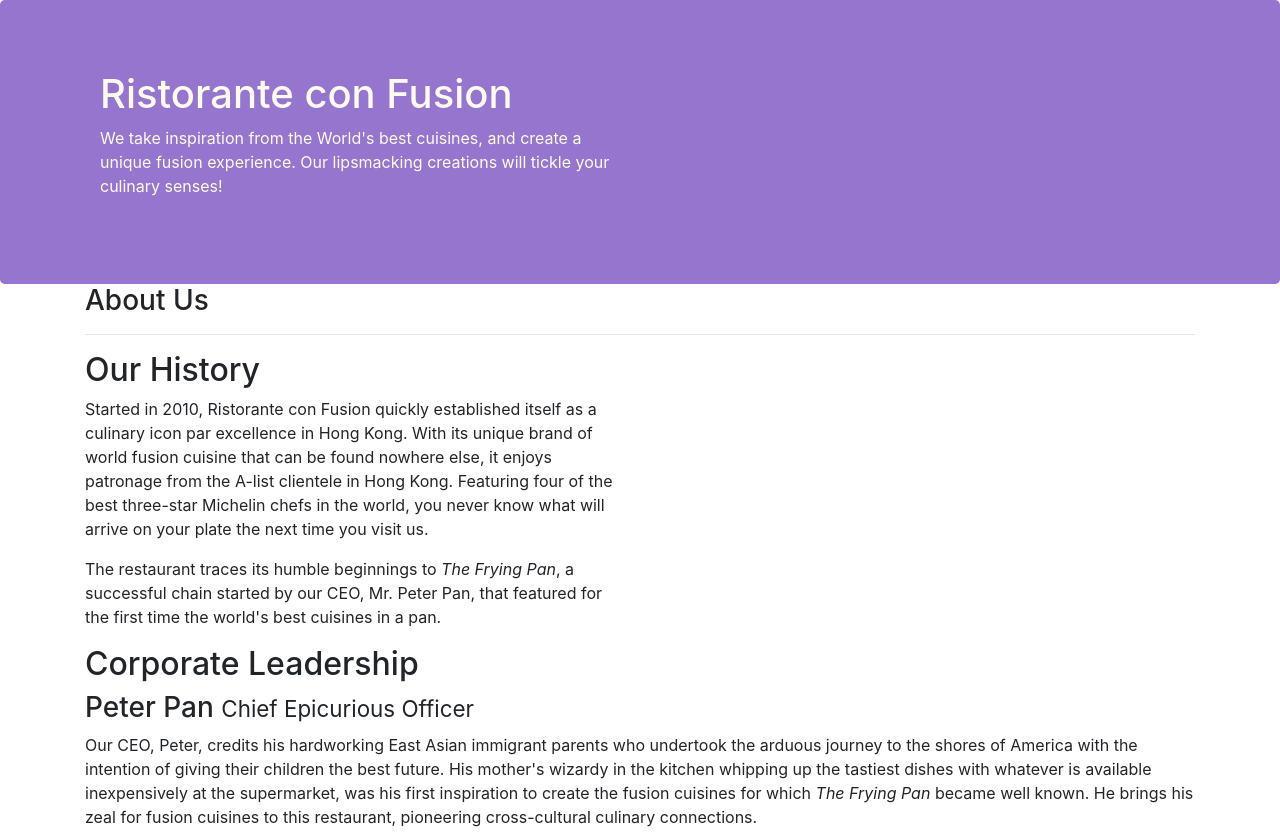
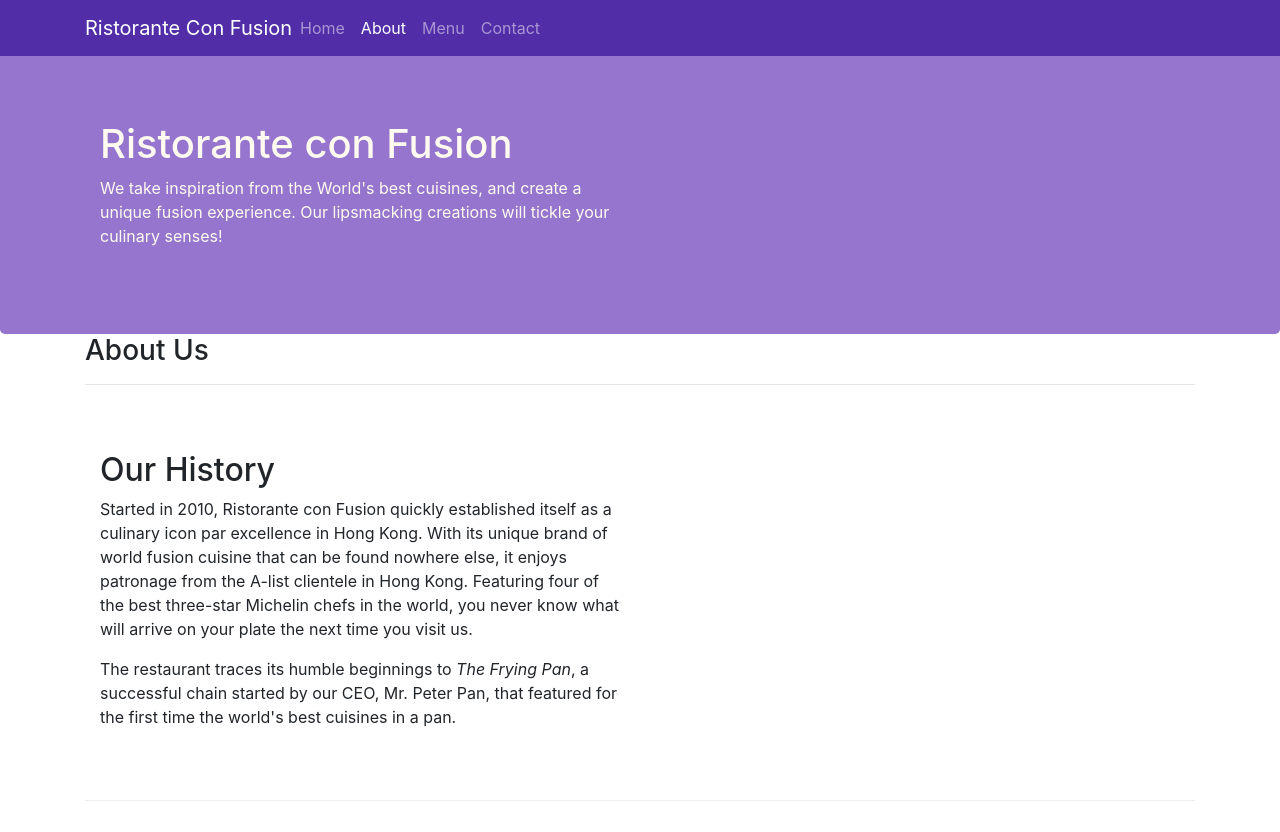
Before and after one commit to HugoFram/Bootstrap4CourseExercises, a website: page aboutus.html in a window 1280 px wide. Shown: the top 832 px of the page. Drawn offline with nearby package versions, Linux system fonts and the light colour scheme.

Commit message:
Add a navbar.

```diff
--- a/aboutus.html
+++ b/aboutus.html
@@ -16,7 +16,22 @@
 </head>
 
 <body>
-
+    <nav class = "navbar navbar-dark navbar-expand-sm fixed-top">
+        <div class = "container">
+            <button class = "navbar-toggler" type = "button" data-toggle="collapse" data-target="#Navbar">
+                <span class = "navbar-toggler-icon"></span>
+            </button>
+            <a class = "navbar-brand mr-auto" href="./index.html">Ristorante Con Fusion</a>
+            <div class = "collapse navbar-collapse" id = "Navbar">
+                <ul class = "navbar-nav mr-auto">
+                    <li class = "nav-item"><a class = "nav-link" href = "./index.html">Home</a></li>
+                    <li class = "nav-item active"><a class = "nav-link" href = "#">About</a></li>
+                    <li class = "nav-item"><a class = "nav-link" href = "#">Menu</a></li>
+                    <li class = "nav-item"><a class = "nav-link" href = "#">Contact</a></li>
+                </ul>
+            </div>
+        </div>
+    </nav>
     <header class="jumbotron">
         <div class="container">
             <div class="row row-header">
@@ -38,7 +53,7 @@
             </div>
         </div>
 
-        <div class = "row">
+        <div class = "row row-content">
             <div class = "col-12 col-sm-6">
                 <h2>Our History</h2>
                 <p>Started in 2010, Ristorante con Fusion quickly established itself as a culinary icon par excellence in Hong Kong. With its unique brand of world fusion cuisine that can be found nowhere else, it enjoys patronage from the A-list clientele in Hong Kong.  Featuring four of the best three-star Michelin chefs in the world, you never know what will arrive on your plate the next time you visit us.</p>
@@ -49,7 +64,7 @@
         </div>
 
 
-        <div class = "row">
+        <div class = "row row-content">
             <div class = "col-12">
                 <h2>Corporate Leadership</h2>
                 <h3>Peter Pan <small>Chief Epicurious Officer</small></h3>
--- a/css/styles.css
+++ b/css/styles.css
@@ -28,3 +28,12 @@
     margin: 0px;
     color: #0F0F0F
 }
+
+body {
+    padding: 50px 0px 0px 0px;
+    z-index: 0;
+}
+
+.navbar-dark {
+    background-color: #512DA8;
+}
```
Also changed, not shown: index.html (+17 -1 lines).
